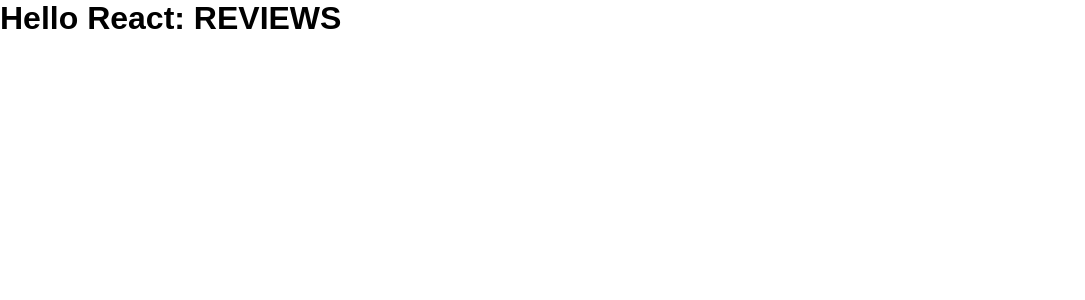
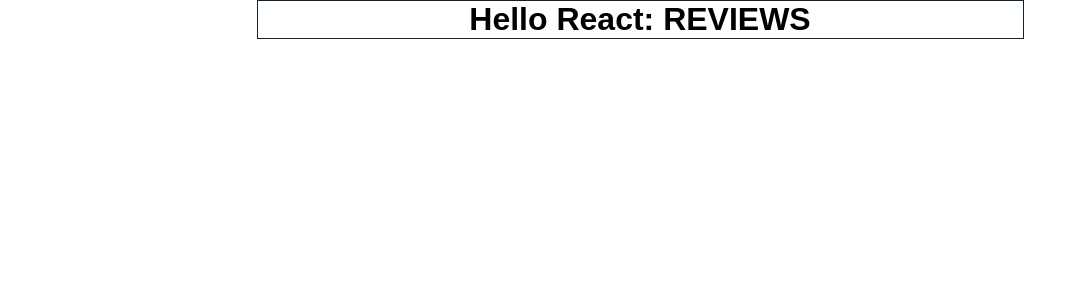
Before and after one commit to codingkapur/reviews-fcc-3_15, a React (Create React App) app: page / in a window 1280 px wide. Shown: the top 300 px of the page, without its empty margins (0-1085 px from the left). Built offline with nearby package versions, Linux system fonts and the light colour scheme.

Commit message:
install json-server and create a db.json file which will serve as mock database data

```diff
--- /dev/null
+++ b/db.json
@@ -0,0 +1,40 @@
+{
+  "reviews": [
+    {
+      "id": 1,
+      "name": "susan smith",
+      "job": "web developer",
+      "image":
+        "https://res.cloudinary.com/diqqf3eq2/image/upload/v1586883334/person-1_rfzshl.jpg",
+      "text":
+        "I'm baby meggings twee health goth +1. Bicycle rights tumeric chartreuse before they sold out chambray pop-up. Shaman humblebrag pickled coloring book salvia hoodie, cold-pressed four dollar toast everyday carry"
+    },
+    {
+      "id": 2,
+      "name": "anna johnson",
+      "job": "web designer",
+      "image":
+        "https://res.cloudinary.com/diqqf3eq2/image/upload/v1586883409/person-2_np9x5l.jpg",
+      "text":
+        "Helvetica artisan kinfolk thundercats lumbersexual blue bottle. Disrupt glossier gastropub deep v vice franzen hell of brooklyn twee enamel pin fashion axe.photo booth jean shorts artisan narwhal."
+    },
+    {
+      "id": 3,
+      "name": "peter jones",
+      "job": "intern",
+      "image":
+        "https://res.cloudinary.com/diqqf3eq2/image/upload/v1586883417/person-3_ipa0mj.jpg",
+      "text":
+        "Sriracha literally flexitarian irony, vape marfa unicorn. Glossier tattooed 8-bit, fixie waistcoat offal activated charcoal slow-carb marfa hell of pabst raclette post-ironic jianbing swag."
+    },
+    {
+      "id": 4,
+      "name": "bill anderson",
+      "job": "the boss",
+      "image":
+        "https://res.cloudinary.com/diqqf3eq2/image/upload/v1586883423/person-4_t9nxjt.jpg",
+      "text":
+        "Edison bulb put a bird on it humblebrag, marfa pok pok heirloom fashion axe cray stumptown venmo actually seitan. VHS farm-to-table schlitz, edison bulb pop-up 3 wolf moon tote bag street art shabby chic. "
+    }
+  ]
+}
--- a/package.json
+++ b/package.json
@@ -6,8 +6,10 @@
     "@testing-library/jest-dom": "^5.14.1",
     "@testing-library/react": "^11.2.7",
     "@testing-library/user-event": "^12.8.3",
+    "json-server": "^0.16.3",
     "react": "^17.0.2",
     "react-dom": "^17.0.2",
+    "react-icons": "^4.2.0",
     "react-scripts": "4.0.3",
     "web-vitals": "^1.1.2"
   },
@@ -15,7 +17,8 @@
     "start": "react-scripts start",
     "build": "react-scripts build",
     "test": "react-scripts test",
-    "eject": "react-scripts eject"
+    "eject": "react-scripts eject",
+    "server":"json-server --watch db.json --port 5000"
   },
   "eslintConfig": {
     "extends": [
--- a/src/App.js
+++ b/src/App.js
@@ -1,7 +1,11 @@
+import {useState} from 'react'
 
+import {FaTimes} from 'react-icons';
 function App() {
   return (
-    <h1>Hello React: REVIEWS</h1>
+    <main className="container">
+      <h1>Hello React: REVIEWS</h1>
+    </main>
   );
 }
 
--- a/src/index.css
+++ b/src/index.css
@@ -8,5 +8,17 @@
   font-size: 16px;
 }
 body {
+  height: 100vh;
+  width: 100vw;
   font-family: 'Poppins', sans-serif;
 }
+
+.container {
+  border: 1px solid #123;
+  margin: 0 auto;
+  width: 95%;
+  max-width: 767px;
+  display: flex;
+  justify-content: center;
+  align-items: center;
+}
```
Also changed, not shown: 1 other file (tests, documents, lock files or other folders).
